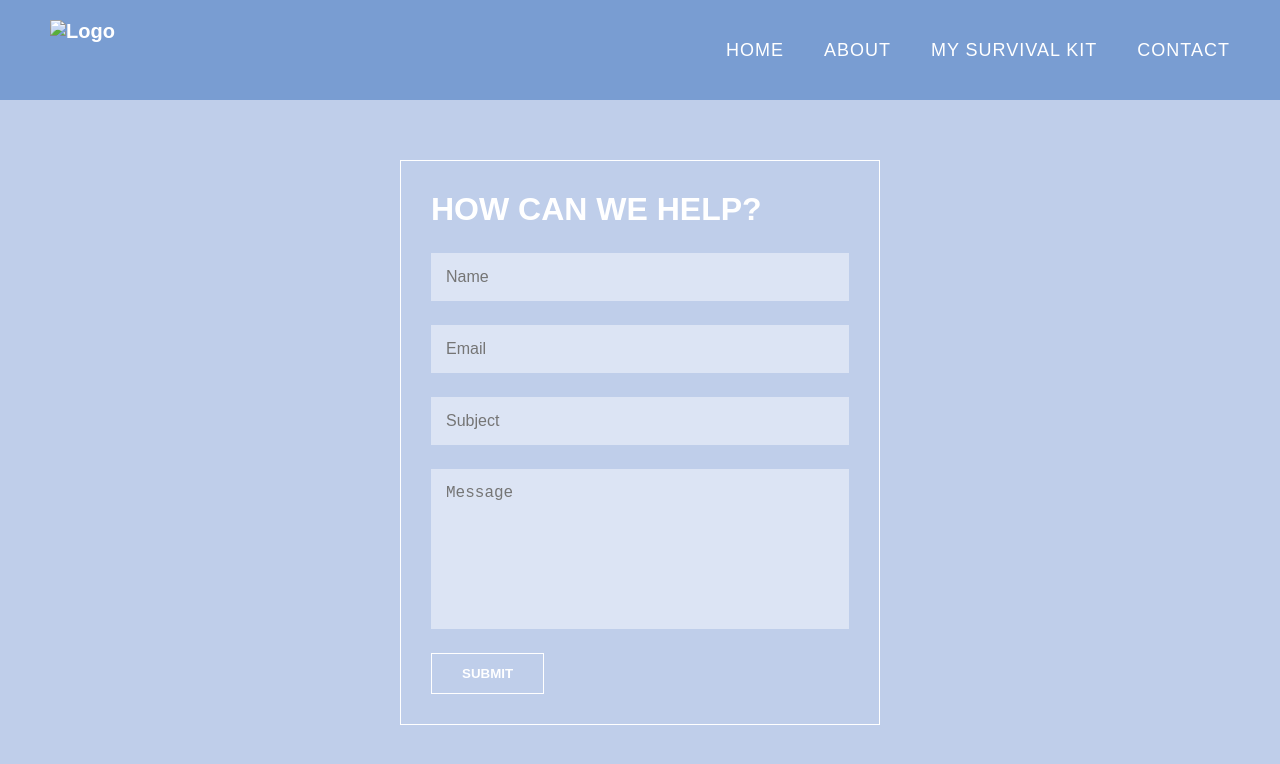
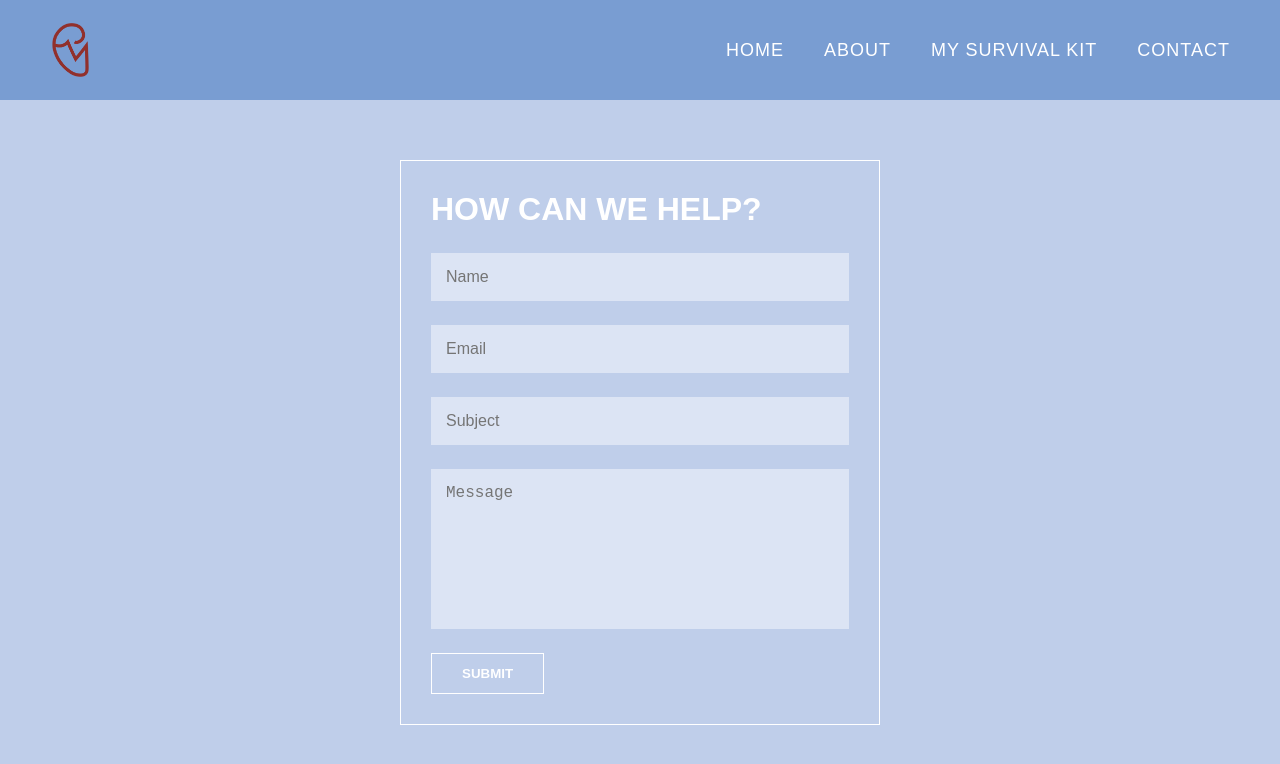
Before and after one commit to FrancesMouttet/Artist-block-website, a plain HTML site: page contact.html in a window 1280 px wide. Drawn offline with Linux system fonts and the light colour scheme.

Commit message:
Update contact.html

```diff
--- a/contact.html
+++ b/contact.html
@@ -9,7 +9,7 @@
 
   <nav>
    <div class="logo">
-    <img src="finalP/logo.png" alt="Logo">
+    <img src="logo.png" alt="Logo">
   </div>
 
     <ul>
```
